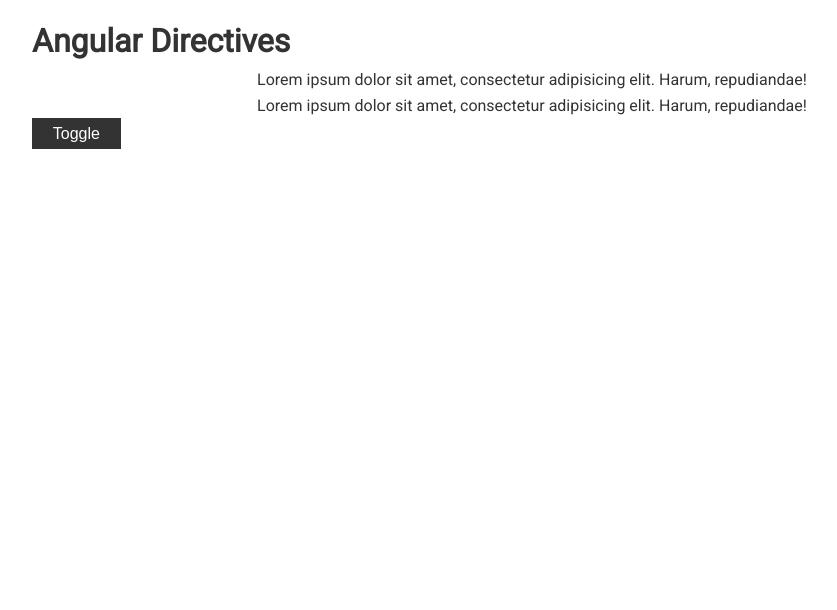
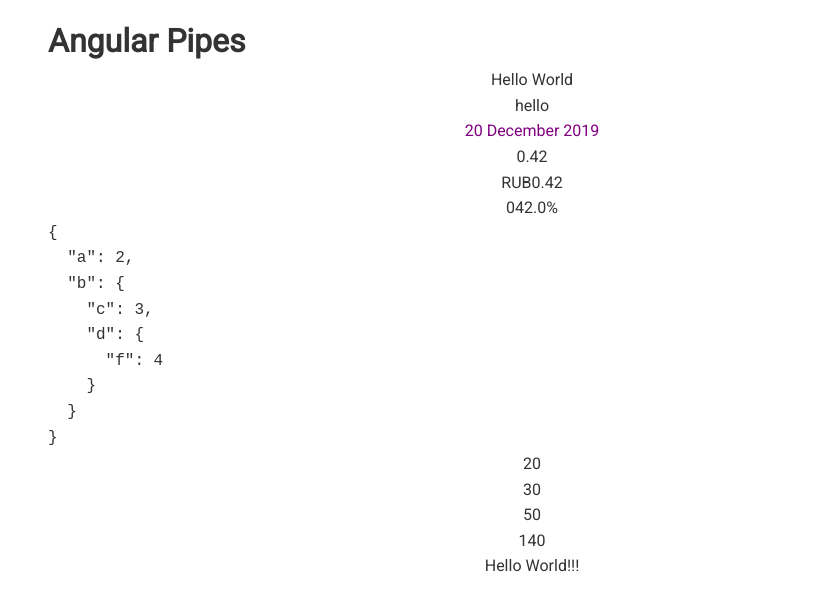
Before and after one commit to eddjimlab/Angular_basic, an Angular app: page / in a window 1280 px wide. Shown: the top 610 px of the page, without its empty margins (108-945 px from the left). Built offline with nearby package versions, Linux system fonts and the light colour scheme.

Commit message:
pipes basic

```diff
--- a/src/app/app.component.html
+++ b/src/app/app.component.html
@@ -1,20 +1,19 @@
 <div class="container">
-  <h1 appHeader>Angular Directives</h1>
-  <p appStyle="red" [dStyles]="{border: '1px dashed green', borderRadius: '5px', fontWeight: 'bold'}">Lorem ipsum dolor
-    sit amet, consectetur adipisicing elit. Harum, repudiandae!</p>
-  <p appStyle="blue" [dStyles]="{border: '2px dashed red', borderRadius: '15px', fontWeight: 'bold'}">Lorem ipsum dolor
-    sit amet, consectetur adipisicing elit. Harum, repudiandae!</p>
+  <h1 appHeader>Angular Pipes</h1>
+  <!--  <p>{{e | number: '1.1-5'}}</p>-->
+  <!--  <p>{{e | number: '1.0-0'}}</p>-->
+  <!--  <hr>-->
+  <p>{{str | uppercase | lowercase | titlecase}}</p>
+  <p>{{str | slice:0: -5}}</p>
+  <p style="color: purple">{{date | date: 'dd MMMM yyyy'}}</p>
+  <p>{{float}}</p>
+  <p>{{float | currency: 'RUB'}}</p>
+  <p>{{float | percent: '3.1-2'}}</p>
+  <pre>{{obj |json}}</pre>
+  <p>{{10 | mult}}</p>
+  <p>{{10 | mult: 3}}</p>
+  <p>{{10 | mult: 5}}</p>
+  <p>{{10 | mult: 14}}</p>
 
-  <button class="btn" (click)="isVisible = !isVisible">Toggle</button>
-<!--  <div *ngIf="isVisible" class="wrap">-->
-<!--    <p>Lorem ipsum dolor sit amet, consectetur adipisicing elit.</p>-->
-<!--  </div>-->
-<!--  <ng-template [ngIf]="isVisible">-->
-<!--    <div  class="wrap">-->
-<!--      <p>Lorem ipsum dolor sit amet, consectetur adipisicing elit.</p>-->
-<!--    </div>-->
-<!--  </ng-template>-->
-  <div  class="wrap" *appIfnot="!isVisible">
-    <p>Lorem ipsum dolor sit amet, consectetur adipisicing elit.</p>
-  </div>
+  <p>{{'Hello World       ' | exMarks}}</p>
 </div>
--- a/src/app/app.component.scss
+++ b/src/app/app.component.scss
@@ -2,7 +2,3 @@
   font-size: 1rem;
   text-align: center;
 }
-.wrap{
-  border: 1px solid purple;
-  padding: 1rem;
-}
--- a/src/app/app.component.ts
+++ b/src/app/app.component.ts
@@ -1,5 +1,4 @@
 import {Component} from '@angular/core';
-
 
 
 @Component({
@@ -8,5 +7,17 @@
   styleUrls: ['./app.component.scss']
 })
 export class AppComponent {
-  isVisible: false;
+  e: number = Math.E;
+  str = 'hello world';
+  date: Date = new Date();
+  float = 0.42;
+  obj = {
+    a: 2,
+    b: {
+      c: 3,
+      d: {
+        f: 4
+      }
+    }
+  };
 }
--- a/src/app/directives/ifnot.directive.ts
+++ /dev/null
@@ -1,20 +0,0 @@
-import {Directive, Input, TemplateRef, ViewContainerRef} from '@angular/core';
-
-@Directive({
-  selector: '[appIfnot]'
-})
-export class IfnotDirective {
-
-  @Input('appIfnot') set ifNot(condition: boolean) {
-    if (!condition) {
-      this.viewContainer.createEmbeddedView(this.templateRef);
-    } else {
-      this.viewContainer.clear();
-    }
-  }
-
-  constructor(private templateRef: TemplateRef<any>,
-              private viewContainer: ViewContainerRef) {
-  }
-
-}
--- a/src/app/directives/style.directive.ts
+++ /dev/null
@@ -1,42 +0,0 @@
-import {Directive, ElementRef, HostBinding, HostListener, Input, Renderer2} from '@angular/core';
-
-
-@Directive({
-  selector: '[appStyle]'
-})
-export class StyleDirective {
-  constructor(private el: ElementRef, private render: Renderer2) {
-    // el.nativeElement.style.color = 'red';
-    // this.render.setStyle(this.el.nativeElement, 'color', 'blue');
-  }
-
-  @Input('appStyle') color = 'blue';
-  @Input() dStyles: {
-    border?: string,
-    fontWeight?: string,
-    borderRadius?: string
-  };
-
-  @HostBinding('style.color') elColor = null;
-
-  @HostListener('click', ['$event.target']) onClick(event: Event) {
-    console.log(event);
-  }
-
-  @HostListener('mouseenter') onEnter() {
-    this.elColor = this.color;
-    // this.render.setStyle(this.el.nativeElement, 'color', this.color);
-    // this.render.setStyle(this.el.nativeElement, 'fontWeight', this.dStyles.fontWeight);
-    // this.render.setStyle(this.el.nativeElement, 'border', this.dStyles.border);
-    // this.render.setStyle(this.el.nativeElement, 'borderRadius', this.dStyles.borderRadius);
-  }
-
-  @HostListener('mouseleave') onLeave() {
-    this.elColor = null;
-    // this.render.setStyle(this.el.nativeElement, 'color', null);
-    // this.render.setStyle(this.el.nativeElement, 'fontWeight', null);
-    // this.render.setStyle(this.el.nativeElement, 'border', null);
-    // this.render.setStyle(this.el.nativeElement, 'borderRadius', null);
-
-  }
-}
--- /dev/null
+++ b/src/app/pipes/ex-marks.pipe.ts
@@ -0,0 +1,12 @@
+import { Pipe, PipeTransform } from '@angular/core';
+
+@Pipe({
+  name: 'exMarks'
+})
+export class ExMarksPipe implements PipeTransform {
+
+  transform(str: string): string {
+    return `${str.trim()}!!!`;
+  }
+
+}
--- /dev/null
+++ b/src/app/pipes/mult-by.pipe.ts
@@ -0,0 +1,11 @@
+import {Pipe, PipeTransform} from '@angular/core';
+
+@Pipe({
+  name: 'mult'
+})
+export class MultByPipe implements PipeTransform {
+  transform(num: number, pow: number = 2): number {
+    return num * pow;
+  }
+
+}
--- a/src/styles.scss
+++ b/src/styles.scss
@@ -17,7 +17,7 @@
 .container {
   max-width: 1000px;
   margin: 0 auto;
-  padding-top: 1rem;
+  padding: 1rem;
 }
 
 a {
@@ -78,4 +78,3 @@
 hr {
   margin: .5rem 0;
 }
-/* You can add global styles to this file, and also import other style files */
```
Also changed, not shown: src/app/app.module.ts (+5 -5 lines).
